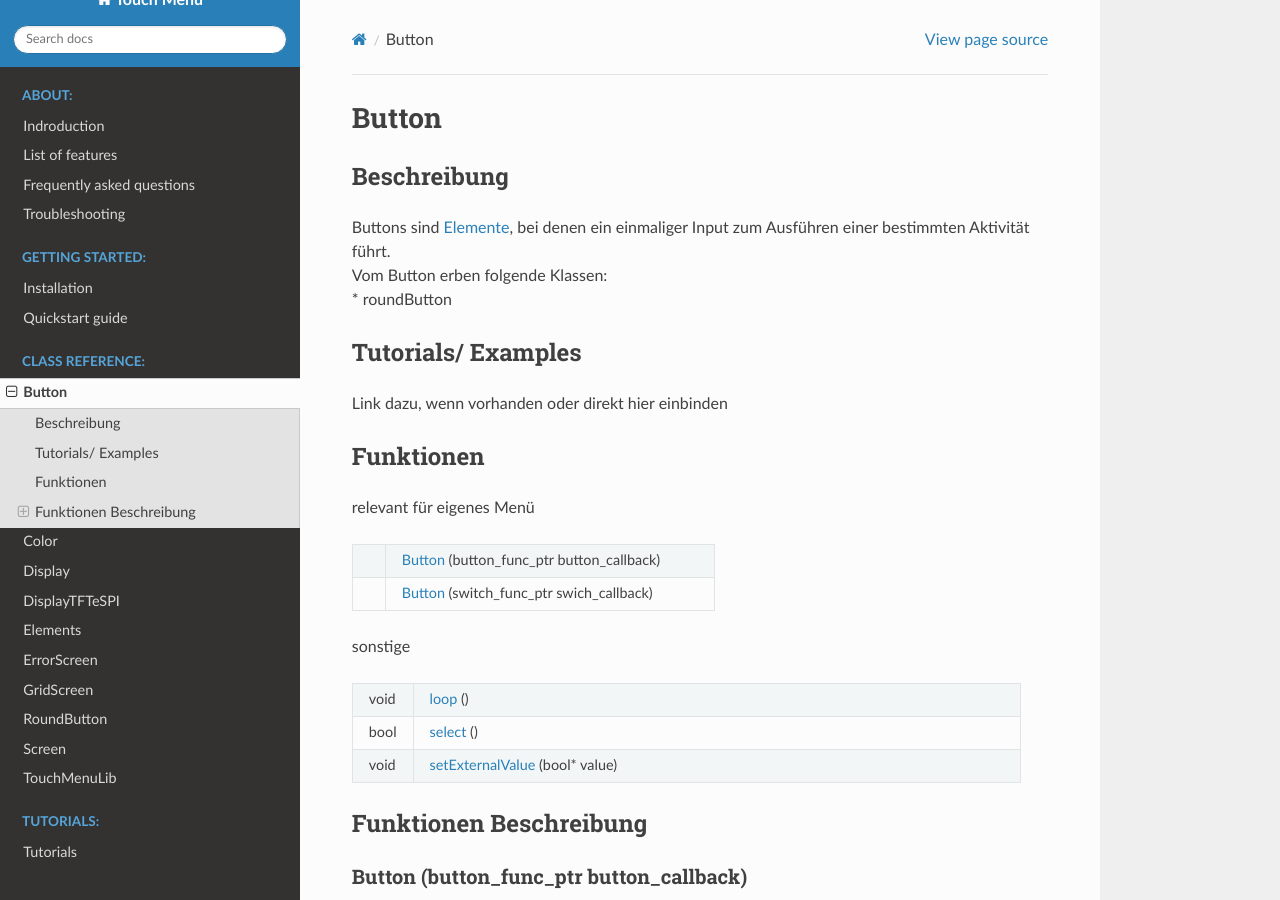
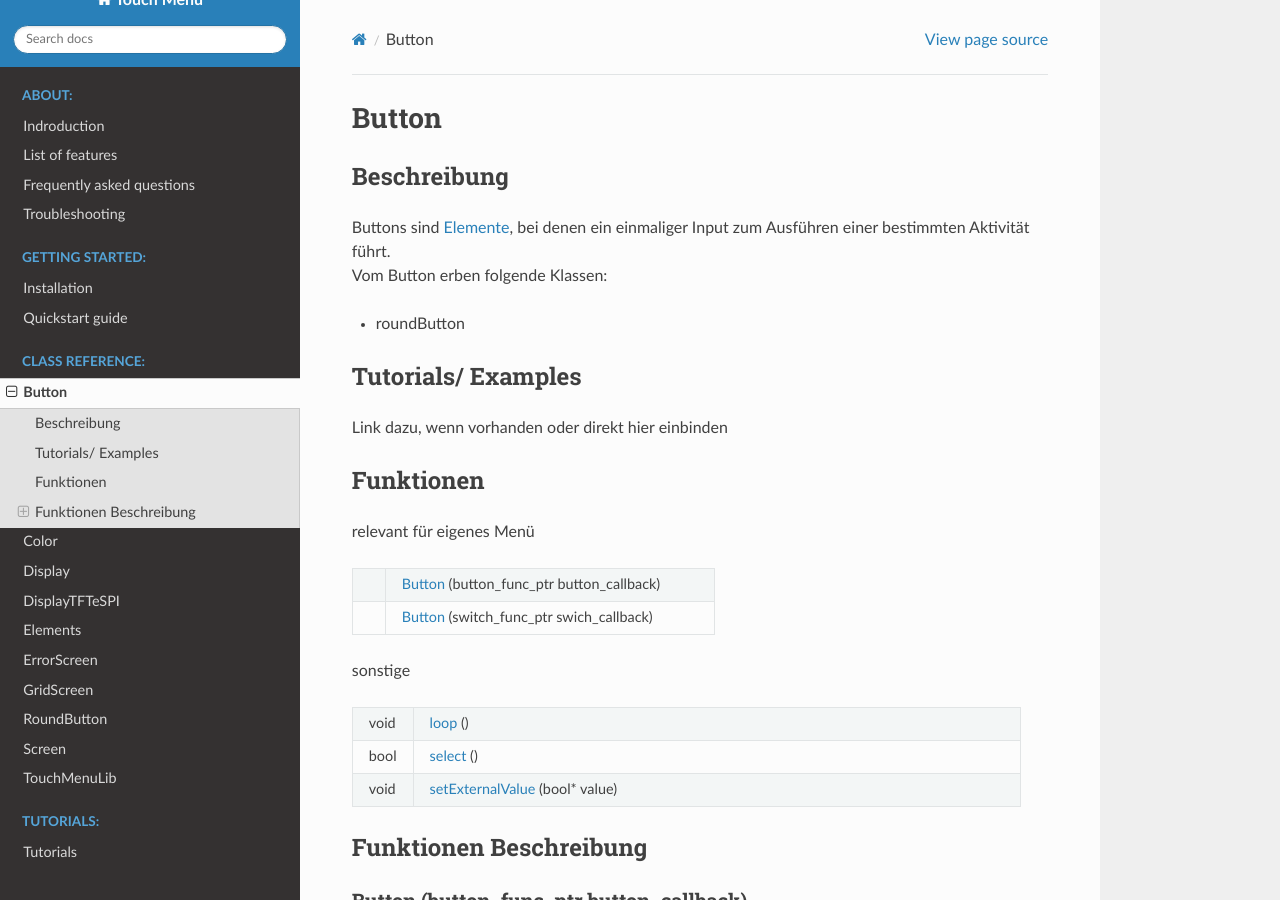
Before and after one commit to Coding-Alexx/TouchMenu, a Sphinx documentation site: the page built from docs/ClassReference/button.rst, in a window 1280 px wide and 900 px high. Built offline with Sphinx 7.4.7 and the Read the Docs theme 2.0.0, drawn with Linux system fonts in a browser that asks for light colours.

```diff
--- a/docs/ClassReference/button.rst
+++ b/docs/ClassReference/button.rst
@@ -7,7 +7,7 @@ Beschreibung
 =============
 | Buttons sind :ref:`Elemente <element>`, bei denen ein einmaliger Input zum Ausführen einer bestimmten Aktivität führt.
 | Vom Button erben folgende Klassen:
-| * :ref:`roundButton <roundbutton>`
+* :ref:`roundButton <roundbutton>`
 
 Tutorials/ Examples
 =====================
```
